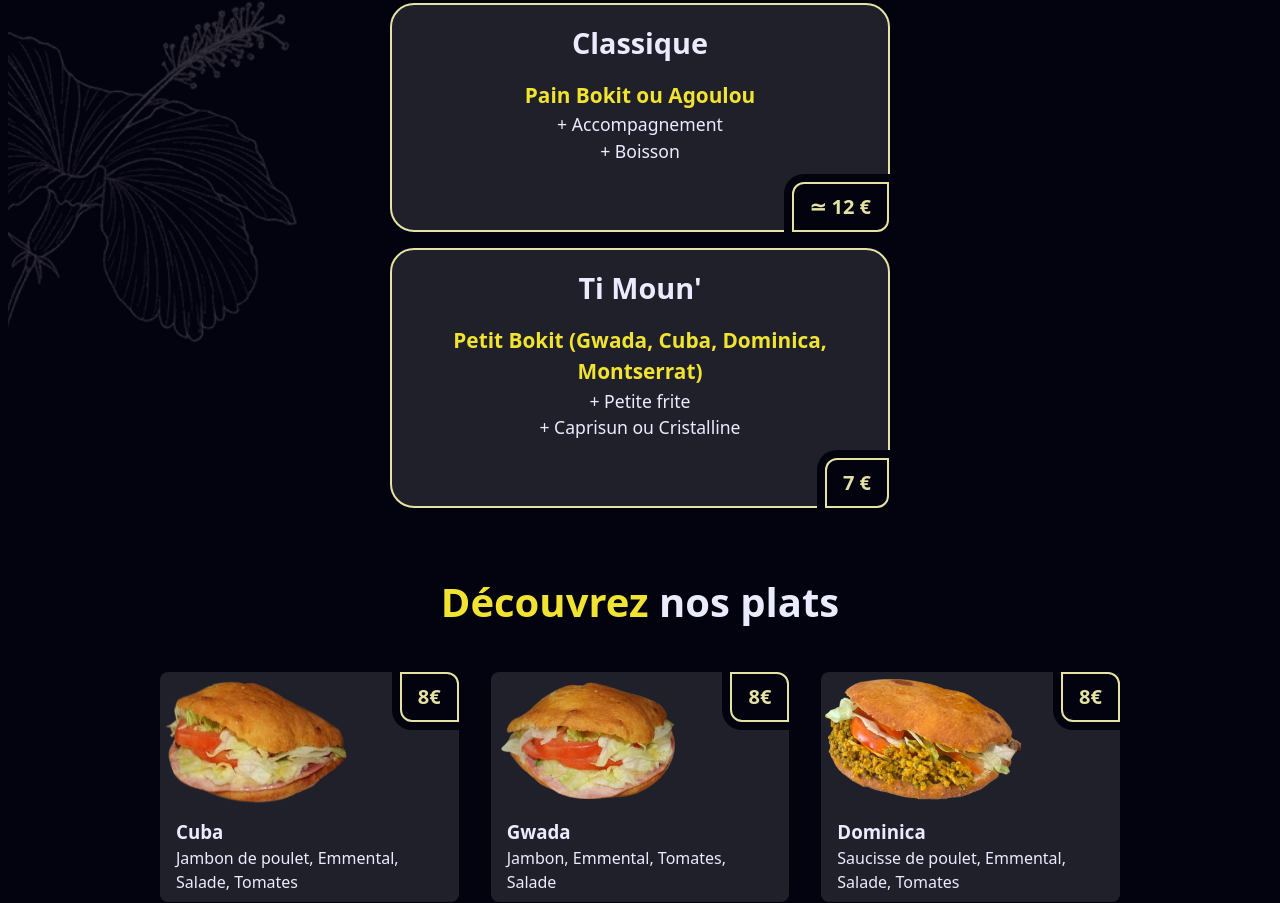
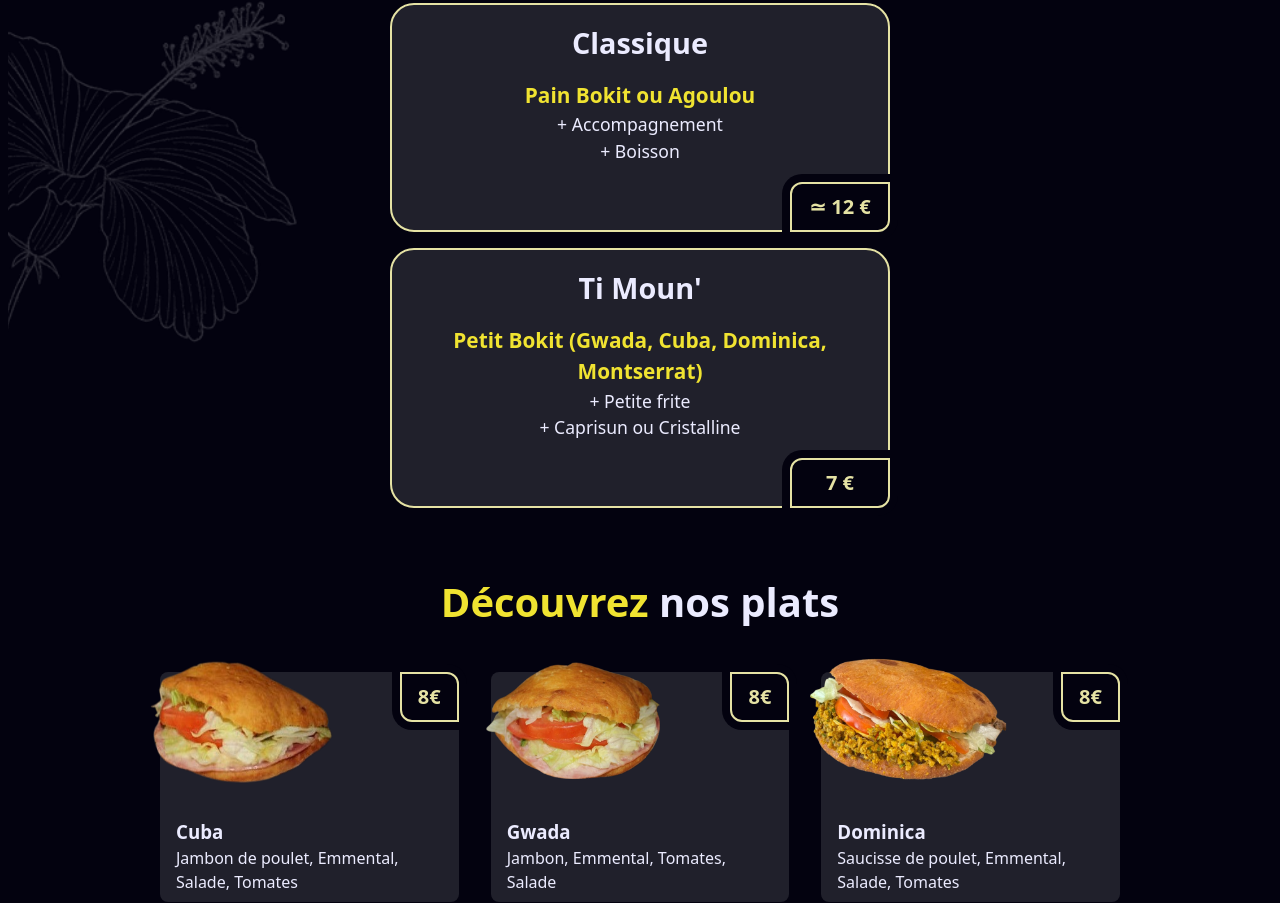
Before and after one commit to MrLootman/Kbana, a Next.js app: page / in a window 1280 px wide. Shown: the part 1137-2040 px from the top of the page. Built offline with nearby package versions, Linux system fonts and the light colour scheme.

Commit message:
Firefox issues resolved

```diff
--- a/app/layout.tsx
+++ b/app/layout.tsx
@@ -3,14 +3,16 @@ import type { Metadata } from "next";
 
 export const metadata: Metadata = {
   title: "Kbana Bokit - Restaurant Caraïbéen",
-  description: "Découvrez notre restaurant caraïbéen et savourez les meilleurs bokits maison, garnis de saveurs authentiques des îles. Sur place ou à emporter. Ambiance chaleureuse garantie !",
+  description:
+    "Découvrez notre restaurant caraïbéen et savourez les meilleurs bokits maison, garnis de saveurs authentiques des îles. Sur place ou à emporter. Ambiance chaleureuse garantie !",
   openGraph: {
     title: "Kbana Bokit",
-    description: "Découvrez notre restaurant caraïbéen et savourez les meilleurs bokits, garnis de saveurs authentiques des îles. Sur place ou à emporter. Ambiance chaleureuse garantie !",
+    description:
+      "Découvrez notre restaurant caraïbéen et savourez les meilleurs bokits, garnis de saveurs authentiques des îles. Sur place ou à emporter. Ambiance chaleureuse garantie !",
   },
   verification: {
-    google: "b853iy102RzfqQdYjFxJXofkliMuILlTxayYr3grOlo"
-  }
+    google: "b853iy102RzfqQdYjFxJXofkliMuILlTxayYr3grOlo",
+  },
 };
 
 export default function RootLayout({
@@ -19,10 +21,8 @@ export default function RootLayout({
   children: React.ReactNode;
 }>) {
   return (
-    <html lang="en">
-      <body>
-        {children}
-      </body>
+    <html lang="fr">
+      <body>{children}</body>
     </html>
   );
 }
--- a/app/page.css
+++ b/app/page.css
@@ -114,7 +114,6 @@ main > header > h2 {
 
 #menus article p:last-child,
 .price {
-  justify-self: right;
   font-size: 20px;
   font-weight: 600;
   padding: 8px 16px;
@@ -124,7 +123,12 @@ main > header > h2 {
   box-shadow: 0 0 0 8px var(--background);
   border: 2px solid var(--accent);
   border-radius: 12px 0px 12px 0px;
-  translate: 25px 18px;
+  translate: 26px 18px;
+}
+
+#menus article p:last-child {
+  width: 100px;
+  margin-left: calc(100% - 100px);
 }
 
 .menu-list {
@@ -161,7 +165,10 @@ main > header > h2 {
 
   > img {
     animation-name: bokit-slide;
+    animation-duration: 1s;
+    animation-fill-mode: both;
     animation-timeline: view();
+    animation-range: entry 0% cover 100%;
   }
 }
 
```
